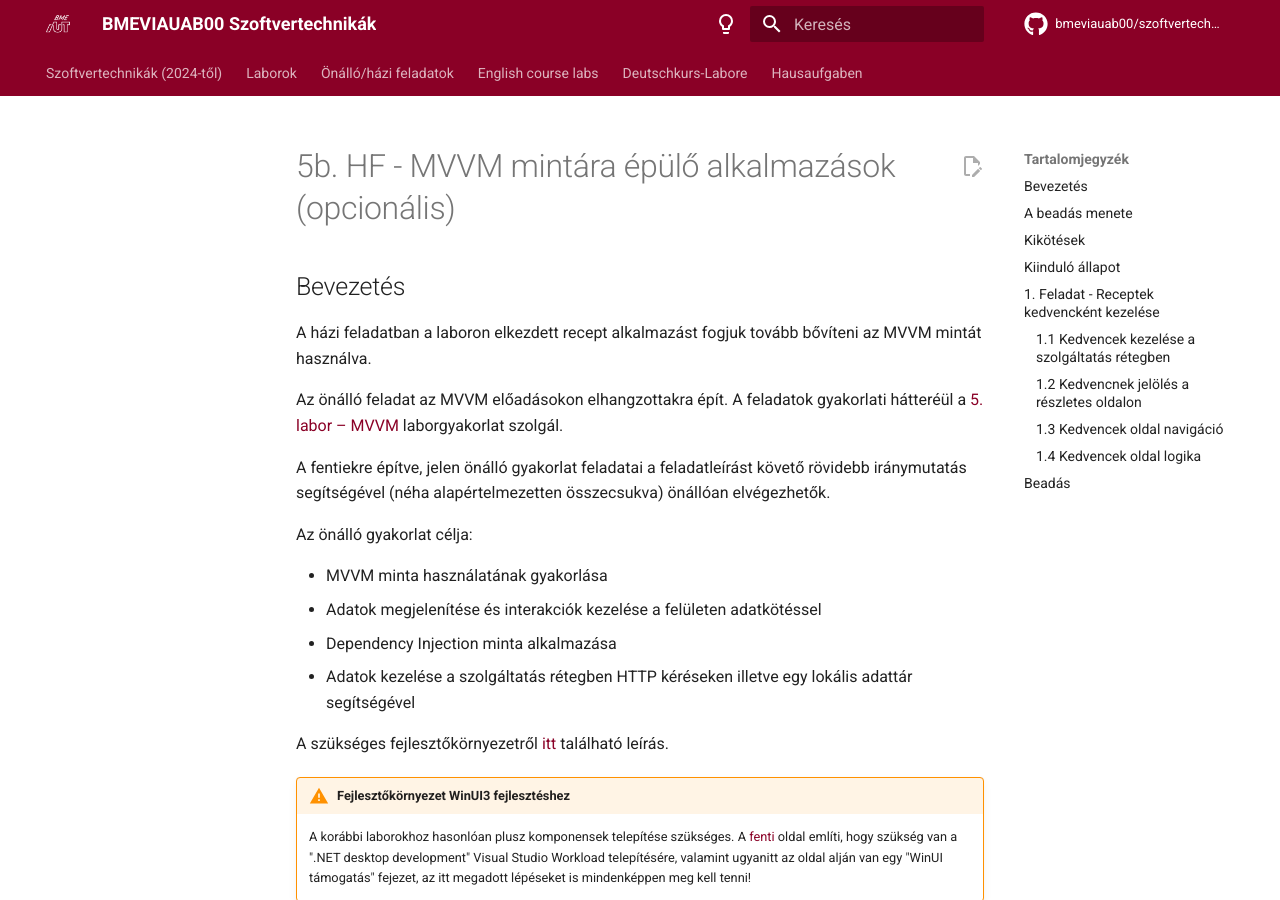
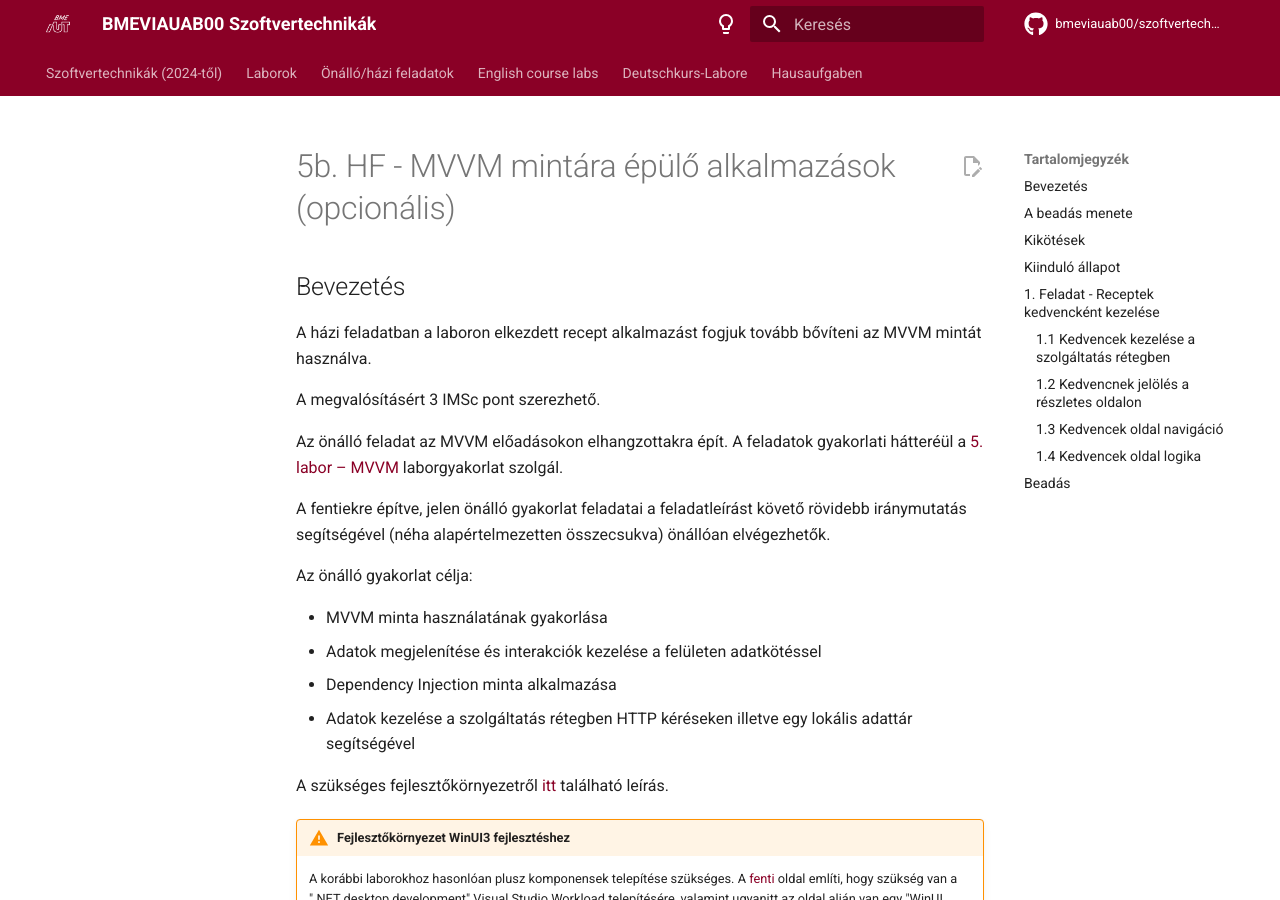
Before and after one commit to bmeviauab00/szoftvertechnikak, an MkDocs documentation site: the page built from docs/hazi/imsc-mvvm-receptek/index.md, in a window 1280 px wide and 900 px high. Built offline with MkDocs 1.6.1 and Material for MkDocs 9.7.7, drawn with Linux system fonts in a browser that asks for light colours; emoji names are drawn with the system emoji font; comment, search, counter and statistics services are not loaded; the version menu is left out.

Commit message:
IMSc recept feladat

```diff
--- a/docs/hazi/5b-mvvm-advanced/index.md
+++ b/docs/hazi/imsc-mvvm-receptek/index.md
@@ -7,6 +7,8 @@ authors: tibitoth
 ## Bevezetés
 
 A házi feladatban a laboron elkezdett recept alkalmazást fogjuk tovább bővíteni az MVVM mintát használva.
+
+A megvalósításért 3 IMSc pont szerezhető.
 
 Az önálló feladat az MVVM előadásokon elhangzottakra épít. A feladatok gyakorlati hátteréül a [5. labor – MVVM](../../labor/5-mvvm/index.md) laborgyakorlat szolgál.
 
--- a/mkdocs.yml
+++ b/mkdocs.yml
@@ -114,6 +114,7 @@ nav:
       - '5. HF - MVVM': hazi/5-mvvm/index.md
       - '6. HF - Tervezési minták': hazi/6-tervezesi-mintak/index.md
       - 'IMSc HF - Liftrendszer': hazi/imsc-liftsystem/index.md
+      - 'IMSc HF - MVVM receptek': hazi/imsc-mvvm-receptek/index.html
       - 'Fejlesztőkörnyezet': hazi/fejlesztokornyezet/index.md
   - "English course labs":
       - labor/1-model-es-kod-kapcsolata/index_eng.md
```
Also changed, not shown: docs/hazi/imsc-mvvm-receptek/images/add_to_favorites.png (renamed from docs/hazi/5b-mvvm-advanced/images/add_to_favorites.png), docs/hazi/imsc-mvvm-receptek/images/favorites_page.png (renamed from docs/hazi/5b-mvvm-advanced/images/favorites_page.png), docs/hazi/imsc-mvvm-receptek/images/remove_from_favorites.png (renamed from docs/hazi/5b-mvvm-advanced/images/remove_from_favorites.png), docs/hazi/imsc-mvvm-receptek/index_ger.md (renamed from docs/hazi/5b-mvvm-advanced/index_ger.md).
